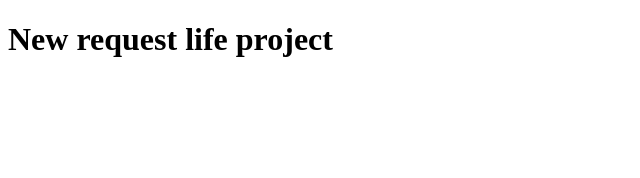
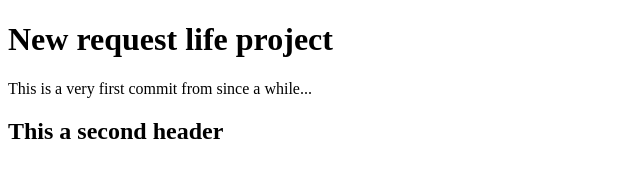
Before and after one commit to maquintoch/learning-git, a plain HTML site: page index.html in a window 1280 px wide. Shown: the whole page, without its empty margins (0-640 px from the left). Drawn offline with Linux system fonts and the light colour scheme.

Commit message:
Added a second header

```diff
--- a/index.html
+++ b/index.html
@@ -1,11 +1,13 @@
 <!DOCTYPE html>
 <html lang="en">
-<head>
-    <meta charset="UTF-8">
-    <meta name="viewport" content="width=device-width, initial-scale=1.0">
+  <head>
+    <meta charset="UTF-8" />
+    <meta name="viewport" content="width=device-width, initial-scale=1.0" />
     <title>First git project</title>
-</head>
-<body>
+  </head>
+  <body>
     <h1>New request life project</h1>
-</body>
+    <p>This is a very first commit from since a while...</p>
+    <h2>This a second header</h2>
+  </body>
 </html>
```
